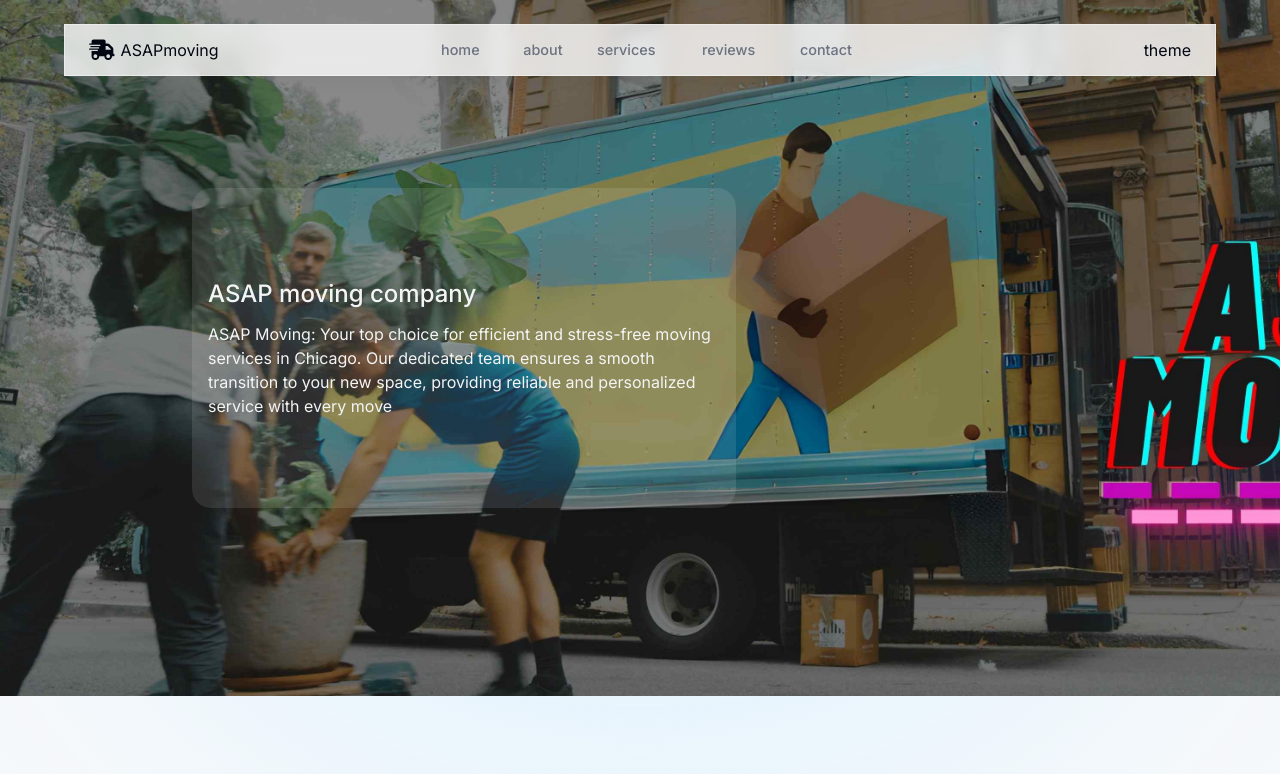
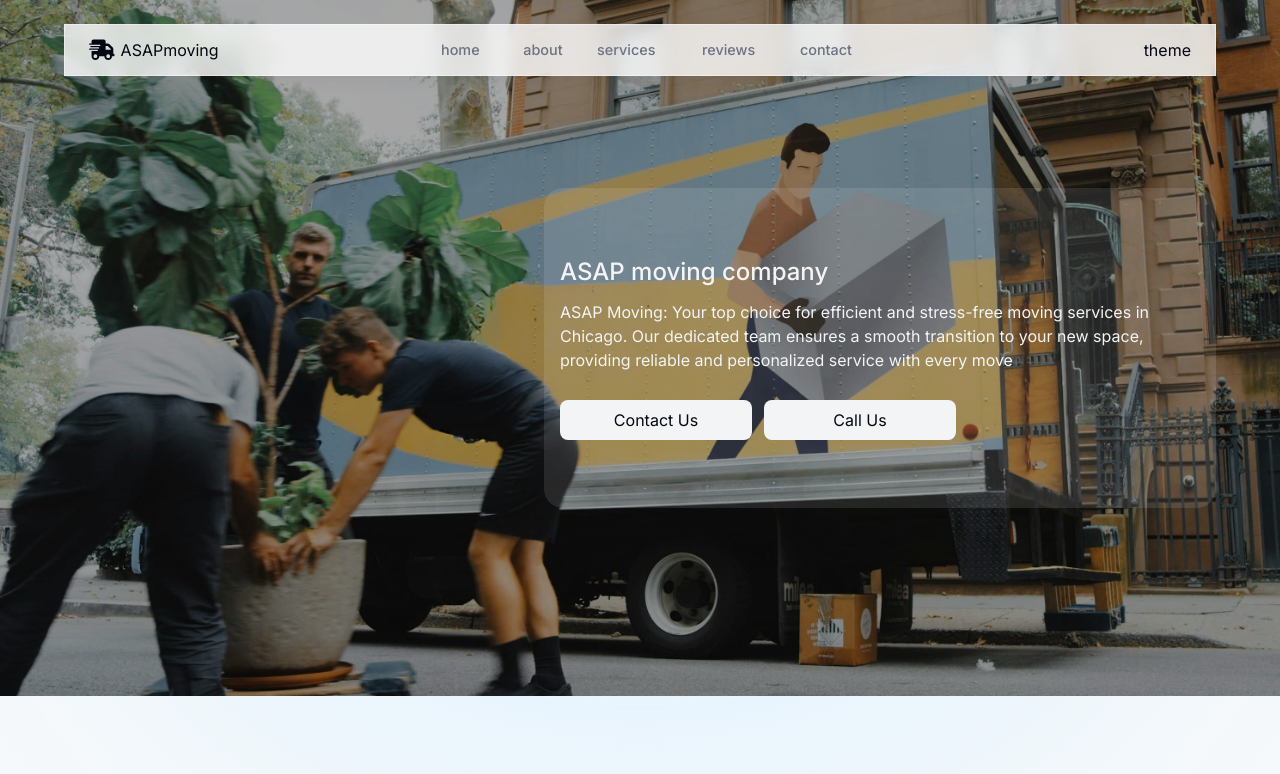
Before and after one commit to Alexandrbig1/asap-moving, a Next.js app: page / in a window 1280 px wide. Shown: the top 774 px of the page. Built offline with nearby package versions, Linux system fonts and the light colour scheme.

Commit message:
fix: updated hero styles, added buttons

```diff
--- a/components/hero.tsx
+++ b/components/hero.tsx
@@ -3,16 +3,17 @@ import React from "react";
 export default function Hero() {
   return (
     <div
-      className="h-screen w-full relative"
+      className="h-screen w-full relative bg-black bg-opacity-50"
       style={{
-        background: "url('/hero.jpg')",
+        background:
+          "linear-gradient(rgba(0, 0, 0, 0.3), rgba(0, 0, 0, 0.3)), url('/hero.jpg')",
         backgroundSize: "cover",
         backgroundRepeat: "no-repeat",
         backgroundPositionY: "top",
         height: "43.5rem",
       }}
     >
-      <div className="absolute top-1/2 left-[15%] transform -translate-y-1/2 h-[20rem] w-[34rem] flex flex-col gap-3 items-start justify-center bg-white bg-opacity-10 rounded-[1.2rem] p-4">
+      <div className="absolute top-1/2 right-[5%] transform -translate-y-1/2 h-[20rem] w-[42rem] flex flex-col gap-3 items-start justify-center bg-white bg-opacity-10 rounded-[1.2rem] p-4">
         <h1 className="text-zinc-100 text-2xl font-medium">
           ASAP moving company
         </h1>
@@ -22,6 +23,14 @@ export default function Hero() {
           your new space, providing reliable and personalized service with every
           move
         </p>
+        <div className="flex items-center gap-3 mt-4">
+          <button className="p-2 bg-gray-100 rounded-lg w-[12rem]">
+            Contact Us
+          </button>
+          <button className="p-2 bg-gray-100 rounded-lg w-[12rem]">
+            Call Us
+          </button>
+        </div>
       </div>
     </div>
   );
```
Also changed, not shown: public/hero.jpg, public/hero2.jpg (added).
